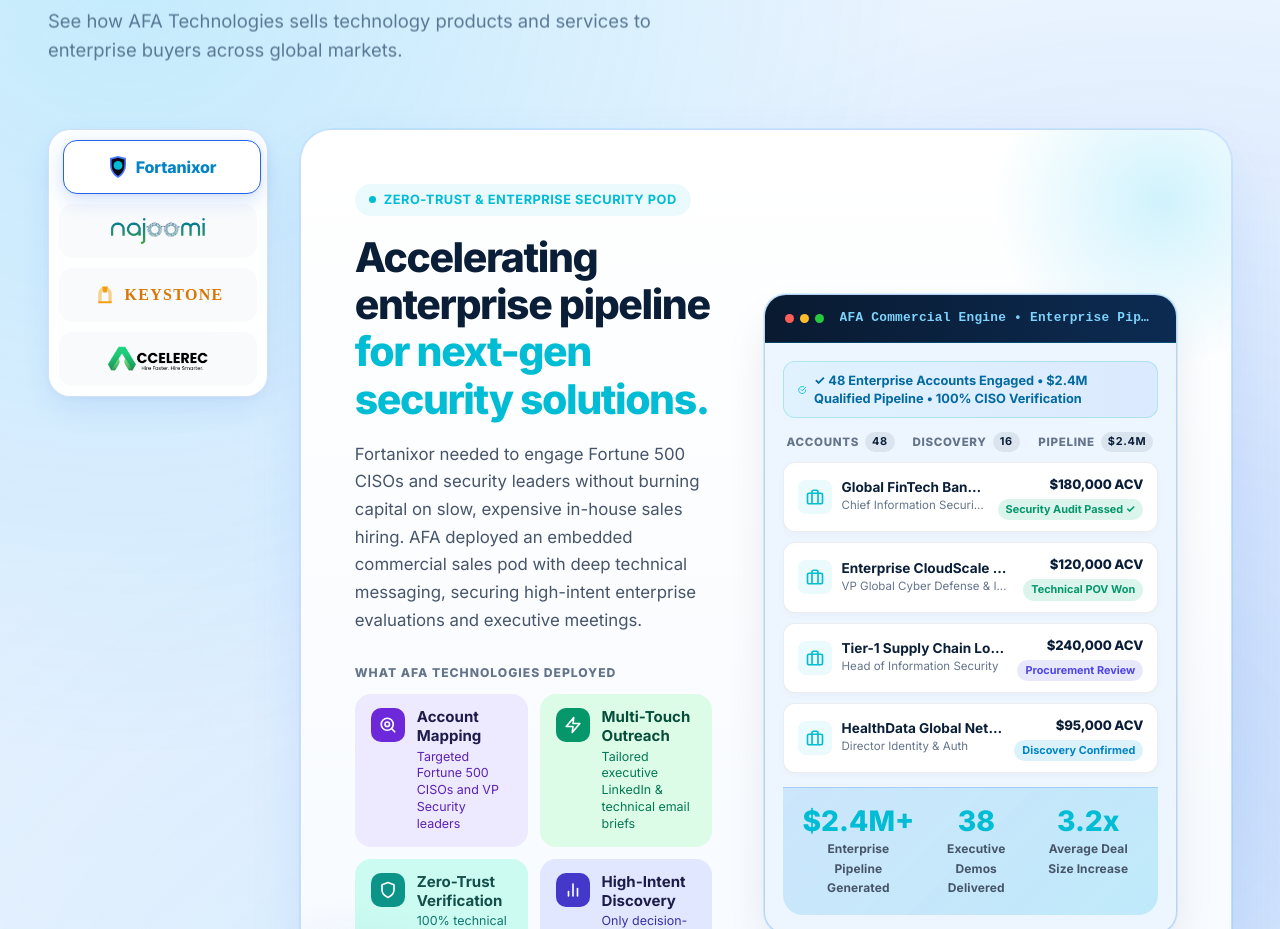
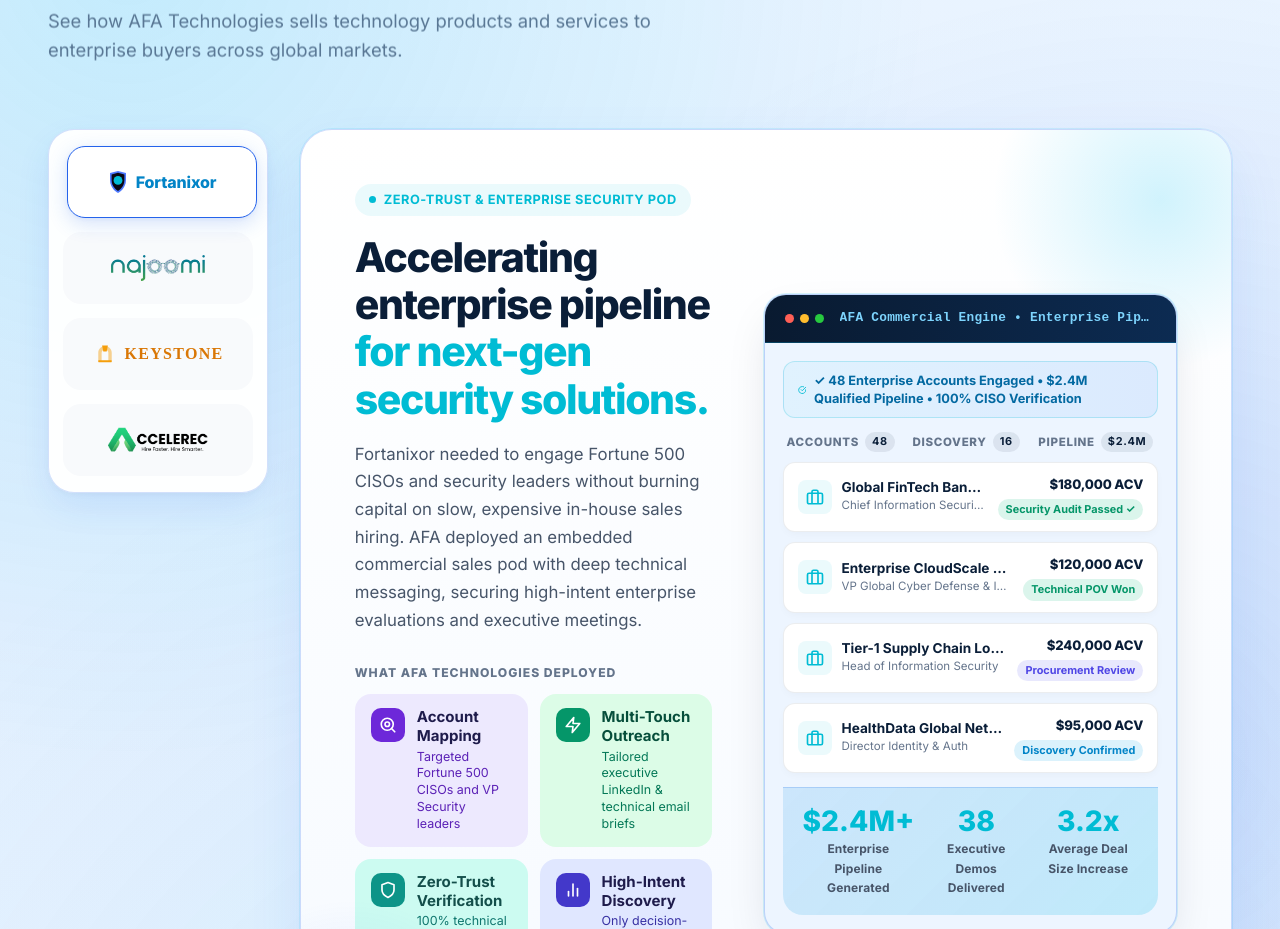
Before and after one commit to HafizTayyabNasir/AFATechnolgies, a Next.js app: page / in a window 1280 px wide. Shown: the part 1960-2889 px from the top of the page. Built offline with nearby package versions, Linux system fonts and the light colour scheme.

Commit message:
Elongate vertical tabs dock height and spacing for balanced proportion

```diff
--- a/AFA-Technologies-Website.html
+++ b/AFA-Technologies-Website.html
@@ -799,30 +799,30 @@ ul{margin:0;padding:0;list-style:none}
   flex-direction: column;
   background: rgba(255, 255, 255, 0.96);
   backdrop-filter: blur(16px);
-  padding: 10px;
-  border-radius: 22px;
-  gap: 10px;
+  padding: 16px 14px;
+  border-radius: 26px;
+  gap: 14px;
   border: 1.5px solid rgba(37, 99, 235, 0.2);
-  box-shadow: 0 12px 32px -4px rgba(37, 99, 235, 0.12), 0 2px 8px rgba(10, 30, 56, 0.04);
+  box-shadow: 0 14px 36px -4px rgba(37, 99, 235, 0.12), 0 2px 8px rgba(10, 30, 56, 0.04);
 }
 
 .accel-tablist-vertical .accel-tab-pill {
   appearance: none;
   border: 1.5px solid transparent;
   background: #f8fafc;
-  padding: 12px 16px;
-  border-radius: 14px;
+  padding: 16px 18px;
+  border-radius: 18px;
   display: flex;
   align-items: center;
   justify-content: center;
   font-family: var(--body);
-  font-size: 0.92rem;
+  font-size: 0.94rem;
   font-weight: 600;
   color: #334155;
   cursor: pointer;
   transition: all 0.25s cubic-bezier(0.16, 1, 0.3, 1);
   width: 100%;
-  min-height: 54px;
+  min-height: 72px;
   box-sizing: border-box;
 }
 
--- a/app/globals.css
+++ b/app/globals.css
@@ -831,30 +831,30 @@ ul{margin:0;padding:0;list-style:none}
   flex-direction: column;
   background: rgba(255, 255, 255, 0.96);
   backdrop-filter: blur(16px);
-  padding: 10px;
-  border-radius: 22px;
-  gap: 10px;
+  padding: 16px 14px;
+  border-radius: 26px;
+  gap: 14px;
   border: 1.5px solid rgba(37, 99, 235, 0.2);
-  box-shadow: 0 12px 32px -4px rgba(37, 99, 235, 0.12), 0 2px 8px rgba(10, 30, 56, 0.04);
+  box-shadow: 0 14px 36px -4px rgba(37, 99, 235, 0.12), 0 2px 8px rgba(10, 30, 56, 0.04);
 }
 
 .accel-tablist-vertical .accel-tab-pill {
   appearance: none;
   border: 1.5px solid transparent;
   background: #f8fafc;
-  padding: 12px 16px;
-  border-radius: 14px;
+  padding: 16px 18px;
+  border-radius: 18px;
   display: flex;
   align-items: center;
   justify-content: center;
   font-family: var(--body);
-  font-size: 0.92rem;
+  font-size: 0.94rem;
   font-weight: 600;
   color: #334155;
   cursor: pointer;
   transition: all 0.25s cubic-bezier(0.16, 1, 0.3, 1);
   width: 100%;
-  min-height: 54px;
+  min-height: 72px;
   box-sizing: border-box;
 }
 
```
